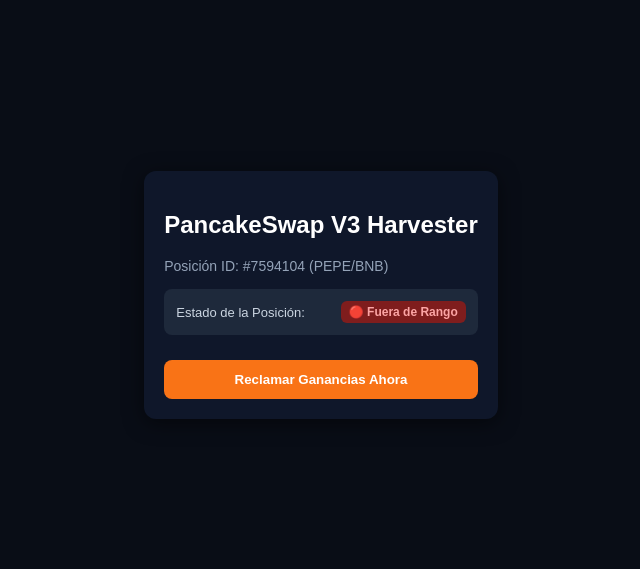
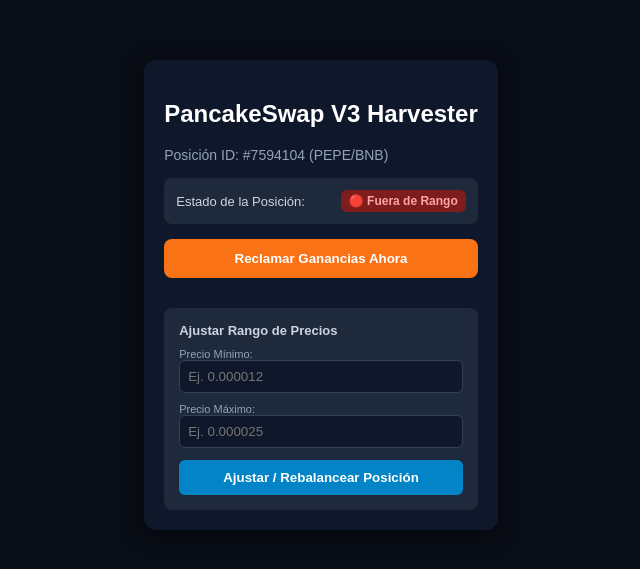
Before and after one commit to pepefauce/pancake-harvest-bot, a React (Vite) app: page / in a window 1280 px wide. Shown: the part 105-674 px from the top of the page, without its empty margins (319-959 px from the left). Built offline with nearby package versions, Linux system fonts and the light colour scheme; no server answers.

Commit message:
Add rebalance functionality and loading state

```diff
--- a/src/PancakeDashboard.tsx
+++ b/src/PancakeDashboard.tsx
@@ -3,18 +3,25 @@
 export const PancakeDashboard: React.FC = () => {
   const [loadingHarvest, setLoadingHarvest] = useState(false);
   const [loadingRange, setLoadingRange] = useState(true);
+  const [loadingRebalance, setLoadingRebalance] = useState(false);
+
   const [rangeData, setRangeData] = useState<{
     isInRange: boolean;
     currentTick: string;
     tickLower: string;
     tickUpper: string;
   } | null>(null);
+
+  // Estados para los nuevos límites de precio al rebalancear
+  const [minPrice, setMinPrice] = useState('');
+  const [maxPrice, setMaxPrice] = useState('');
+
   const [msg, setMsg] = useState<string | null>(null);
 
   const harvestUrl = import.meta.env.VITE_HARVEST_API_URL || 'https://ceirhkdpuzobndgmyrmc.supabase.co/functions/v1/harvest-pancake';
   const rangeUrl = 'https://ceirhkdpuzobndgmyrmc.supabase.co/functions/v1/positionrange';
+  const rebalanceUrl = 'https://ceirhkdpuzobndgmyrmc.supabase.co/functions/v1/rebalance-position'; // Próxima Edge Function
 
-  // Consultar el estado del rango automáticamente al abrir la página
   useEffect(() => {
     checkPositionRange();
   }, []);
@@ -48,13 +55,8 @@
         headers: { 'Content-Type': 'application/json' }
       });
       const data = await res.json();
-
       if (data.success) {
-        if (data.txHash) {
-          setMsg('¡Reclamo exitoso! Tx: ' + data.txHash);
-        } else {
-          setMsg(data.message || 'Proceso completado sin transacciones pendientes.');
-        }
+        setMsg(data.txHash ? '¡Reclamo exitoso! Tx: ' + data.txHash : 'Proceso completado sin transacciones pendientes.');
       } else {
         setMsg('Error: ' + data.error);
       }
@@ -65,12 +67,40 @@
     }
   };
 
+  const handleRebalance = async () => {
+    if (!minPrice || !maxPrice) {
+      setMsg('Por favor ingresa un precio mínimo y máximo.');
+      return;
+    }
+
+    setLoadingRebalance(true);
+    setMsg(null);
+    try {
+      const res = await fetch(rebalanceUrl, {
+        method: 'POST',
+        headers: { 'Content-Type': 'application/json' },
+        body: JSON.stringify({ minPrice, maxPrice })
+      });
+      const data = await res.json();
+      if (data.success) {
+        setMsg('¡Rebalanceo exitoso! Nuevo Token ID: ' + data.newTokenId);
+        checkPositionRange(); // Actualizar estado
+      } else {
+        setMsg('Error al rebalancear: ' + data.error);
+      }
+    } catch (e: any) {
+      setMsg('Error de red: ' + e.message);
+    } finally {
+      setLoadingRebalance(false);
+    }
+  };
+
   return (
     <div style={{ padding: '20px', fontFamily: 'sans-serif', maxWidth: '400px', margin: 'auto', background: '#0f172a', color: '#fff', borderRadius: '12px', boxShadow: '0 4px 20px rgba(0,0,0,0.5)' }}>
       <h2>PancakeSwap V3 Harvester</h2>
       <p style={{ color: '#94a3b8', fontSize: '14px' }}>Posición ID: #7594104 (PEPE/BNB)</p>
 
-      {/* Indicador de Estado (En Rango / Fuera de Rango) */}
+      {/* Indicador de Estado */}
       <div style={{ background: '#1e293b', padding: '12px', borderRadius: '8px', margin: '15px 0', display: 'flex', justifyContent: 'space-between', alignItems: 'center' }}>
         <span style={{ fontSize: '13px', color: '#cbd5e1' }}>Estado de la Posición:</span>
         {loadingRange ? (
@@ -82,13 +112,49 @@
         )}
       </div>
 
+      {/* Botón de Harvest */}
       <button
         onClick={handleHarvest}
         disabled={loadingHarvest}
-        style={{ width: '100%', padding: '12px', background: '#f97316', color: '#fff', border: 'none', borderRadius: '8px', fontWeight: 'bold', marginTop: '10px', cursor: 'pointer', opacity: loadingHarvest ? 0.7 : 1 }}
+        style={{ width: '100%', padding: '12px', background: '#f97316', color: '#fff', border: 'none', borderRadius: '8px', fontWeight: 'bold', marginBottom: '15px', cursor: 'pointer', opacity: loadingHarvest ? 0.7 : 1 }}
       >
         {loadingHarvest ? 'Reclamando...' : 'Reclamar Ganancias Ahora'}
       </button>
+
+      {/* Sección para Ajustar Rango (Rebalanceo) */}
+      <div style={{ background: '#1e293b', padding: '15px', borderRadius: '8px', marginTop: '15px' }}>
+        <p style={{ margin: '0 0 10px 0', fontSize: '13px', fontWeight: 'bold', color: '#cbd5e1' }}>Ajustar Rango de Precios</p>
+
+        <div style={{ marginBottom: '10px' }}>
+          <label style={{ fontSize: '11px', color: '#94a3b8', display: 'block' }}>Precio Mínimo:</label>
+          <input
+            type="number"
+            placeholder="Ej. 0.000012"
+            value={minPrice}
+            onChange={(e) => setMinPrice(e.target.value)}
+            style={{ width: '100%', padding: '8px', background: '#0f172a', border: '1px solid #334155', color: '#fff', borderRadius: '6px', boxSizing: 'border-box' }}
+          />
+        </div>
+
+        <div style={{ marginBottom: '12px' }}>
+          <label style={{ fontSize: '11px', color: '#94a3b8', display: 'block' }}>Precio Máximo:</label>
+          <input
+            type="number"
+            placeholder="Ej. 0.000025"
+            value={maxPrice}
+            onChange={(e) => setMaxPrice(e.target.value)}
+            style={{ width: '100%', padding: '8px', background: '#0f172a', border: '1px solid #334155', color: '#fff', borderRadius: '6px', boxSizing: 'border-box' }}
+          />
+        </div>
+
+        <button
+          onClick={handleRebalance}
+          disabled={loadingRebalance}
+          style={{ width: '100%', padding: '10px', background: '#0284c7', color: '#fff', border: 'none', borderRadius: '6px', fontWeight: 'bold', cursor: 'pointer', opacity: loadingRebalance ? 0.7 : 1 }}
+        >
+          {loadingRebalance ? 'Rebalanceando...' : 'Ajustar / Rebalancear Posición'}
+        </button>
+      </div>
 
       {msg && <p style={{ marginTop: '15px', fontSize: '13px', wordBreak: 'break-all', background: '#1e293b', padding: '10px', borderRadius: '6px' }}>{msg}</p>}
     </div>
```
